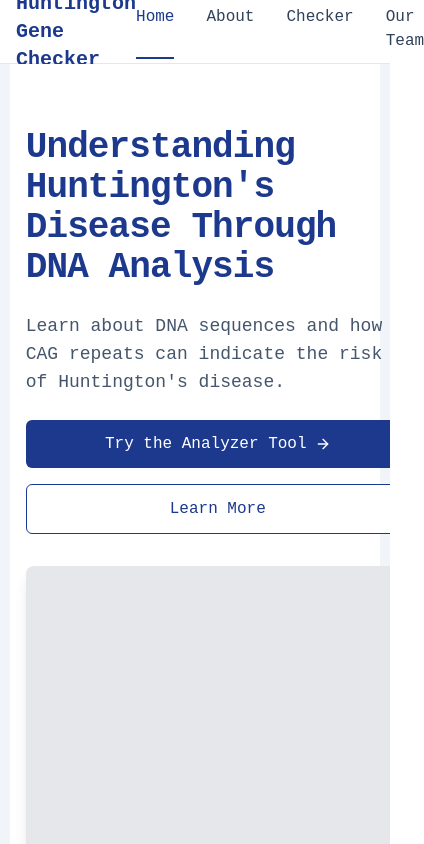
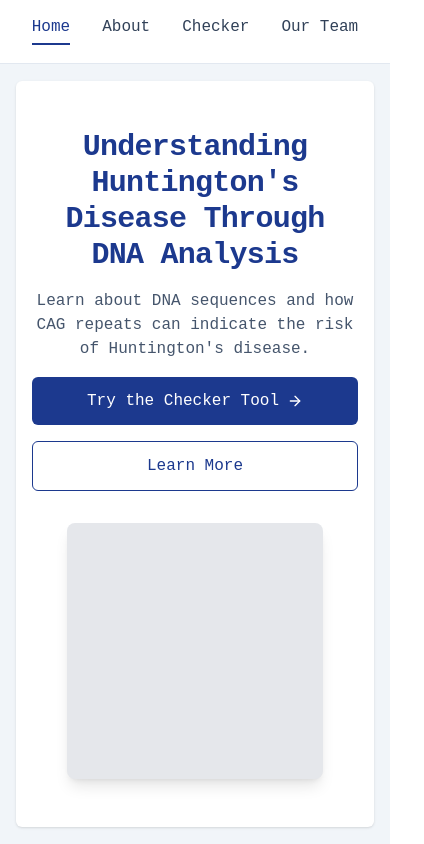
Before and after one commit to rafimaliki/IF3211_Huntington-Gene-Checker, a React (Vite) app in the folder src/fe/: page /home in a window 390 px wide. Shown: the whole page, 424 px wide, since content can reach past the window. Built offline with nearby package versions, Linux system fonts and the light colour scheme.

Commit message:
feat: adjust flex for small devices

```diff
--- a/src/fe/src/components/home/section-hero.tsx
+++ b/src/fe/src/components/home/section-hero.tsx
@@ -5,23 +5,23 @@ import { ArrowRight } from 'lucide-react'
 
 export default function Hero() {
   return (
-    <section className="min-h-[calc(100vh-64px)] flex items-center justify-center bg-slate-100">
-      <div className=" mx-auto px-4 py-16 bg-white w-[95%]">
-        <div className="grid gap-8 lg:grid-cols-2 lg:gap-12 items-center">
-          <div className="space-y-6">
-            <h1 className="text-4xl font-bold tracking-tight text-blue-900 md:text-5xl">
+    <section className="min-h-[calc(100vh-64px)] flex items-center justify-center bg-slate-100 px-4">
+      <div className="w-full max-w-7xl py-12 md:py-16 bg-white rounded-md shadow-sm">
+        <div className="grid gap-8 md:gap-12 md:grid-cols-2 items-center px-4 md:px-8">
+          <div className="space-y-4 md:space-y-6 text-center md:text-left">
+            <h1 className="text-3xl font-bold tracking-tight text-blue-900 sm:text-4xl md:text-5xl">
               Understanding Huntington's Disease Through DNA Analysis
             </h1>
-            <p className="text-lg text-slate-600">
+            <p className="text-base sm:text-lg text-slate-600">
               Learn about DNA sequences and how CAG repeats can indicate the
               risk of Huntington's disease.
             </p>
-            <div className="flex flex-col sm:flex-row gap-4">
+            <div className="flex flex-col sm:flex-row gap-4 justify-center md:justify-start">
               <Link
                 to="/checker"
                 className="inline-flex items-center justify-center rounded-md bg-blue-900 px-6 py-3 text-base font-medium text-white hover:bg-blue-950 transition-colors"
               >
-                Try the Analyzer Tool <ArrowRight size={16} className="ml-2" />
+                Try the Checker Tool <ArrowRight size={16} className="ml-2" />
               </Link>
               <Link
                 to="#learn-more"
@@ -31,9 +31,10 @@ export default function Hero() {
               </Link>
             </div>
           </div>
+
           <div className="flex justify-center">
             <div
-              className="w-96 h-96 bg-gray-200 rounded-lg shadow-lg"
+              className="w-64 h-64 sm:w-80 sm:h-80 md:w-96 md:h-96 bg-gray-200 rounded-lg shadow-lg"
               aria-label="DNA double helix placeholder"
             ></div>
           </div>
--- a/src/fe/src/components/home/section-table.tsx
+++ b/src/fe/src/components/home/section-table.tsx
@@ -68,7 +68,7 @@ export default function Table() {
             to="/checker"
             className="inline-flex items-center justify-center rounded-md bg-blue-900 px-6 py-3 text-base font-medium text-white hover:bg-blue-950 transition-colors"
           >
-            Start Analyzing DNA Sequence{' '}
+            Start Checking DNA Sequence{' '}
             <ArrowRight size={16} className="ml-2" />
           </Link>
         </div>
--- a/src/fe/src/components/layout/Navbar.tsx
+++ b/src/fe/src/components/layout/Navbar.tsx
@@ -4,11 +4,7 @@ export default function Navbar() {
   const location = useLocation()
   const activePath = location.pathname
 
-  interface LinkClassProps {
-    to: string
-  }
-
-  const linkClass = (to: LinkClassProps['to']): string =>
+  const linkClass = (to: string): string =>
     `pb-1 border-b-2 transition-colors ${
       activePath === to
         ? 'text-blue-900 border-blue-900'
@@ -16,12 +12,16 @@ export default function Navbar() {
     }`
 
   return (
-    <header className="w-full bg-white ">
-      <div className="mx-auto flex h-16  items-center justify-between px-4 border-b border-slate-200">
-        <Link to="/home" className="text-xl font-bold text-blue-900">
+    <header className="w-full bg-white">
+      <div className="mx-auto flex flex-col md:flex-row h-fit md:h-16 items-center justify-center md:justify-between px-4 py-2">
+        <Link
+          to="/home"
+          className="text-xl font-bold text-blue-900 hidden md:block"
+        >
           Huntington Gene Checker
         </Link>
-        <nav className="flex space-x-8">
+
+        <nav className="flex flex-row  space-x-8 items-center">
           <Link to="/home" className={linkClass('/home')}>
             Home
           </Link>
--- a/src/fe/src/routes/__root.tsx
+++ b/src/fe/src/routes/__root.tsx
@@ -6,11 +6,11 @@ import Footer from '@/components/layout/Footer'
 export const Route = createRootRoute({
   component: () => (
     <div className="h-screen flex flex-col">
-      <div className="h-16 shrink-0">
+      <div className="h-16 shrink-0  border-b border-slate-200 flex items-center pb-1">
         <Navbar />
       </div>
 
-      <div className="flex flex-col overflow-y-auto bg-slate-100 min-h-[calc(100vh-64px)]">
+      <div className="flex flex-col overflow-y-auto bg-slate-100 min-h-[calc(100vh-64px)] scroll-smooth">
         <Outlet />
         <Footer />
       </div>
```
